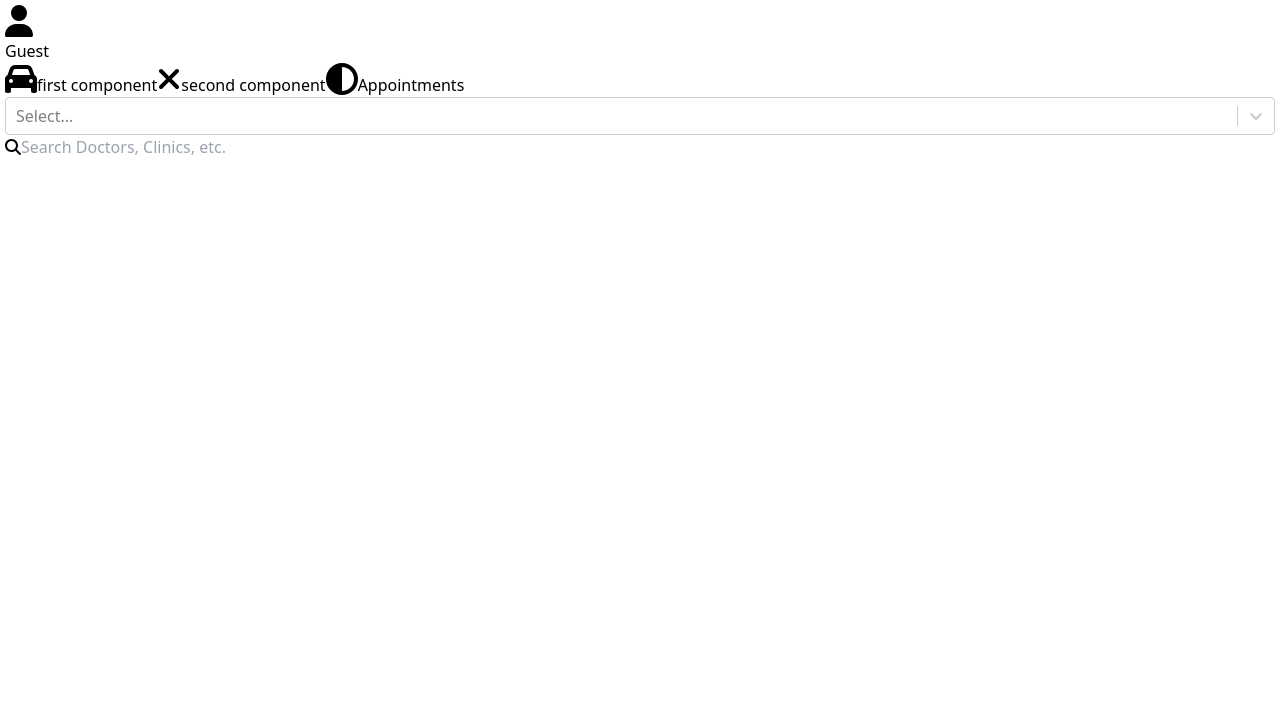
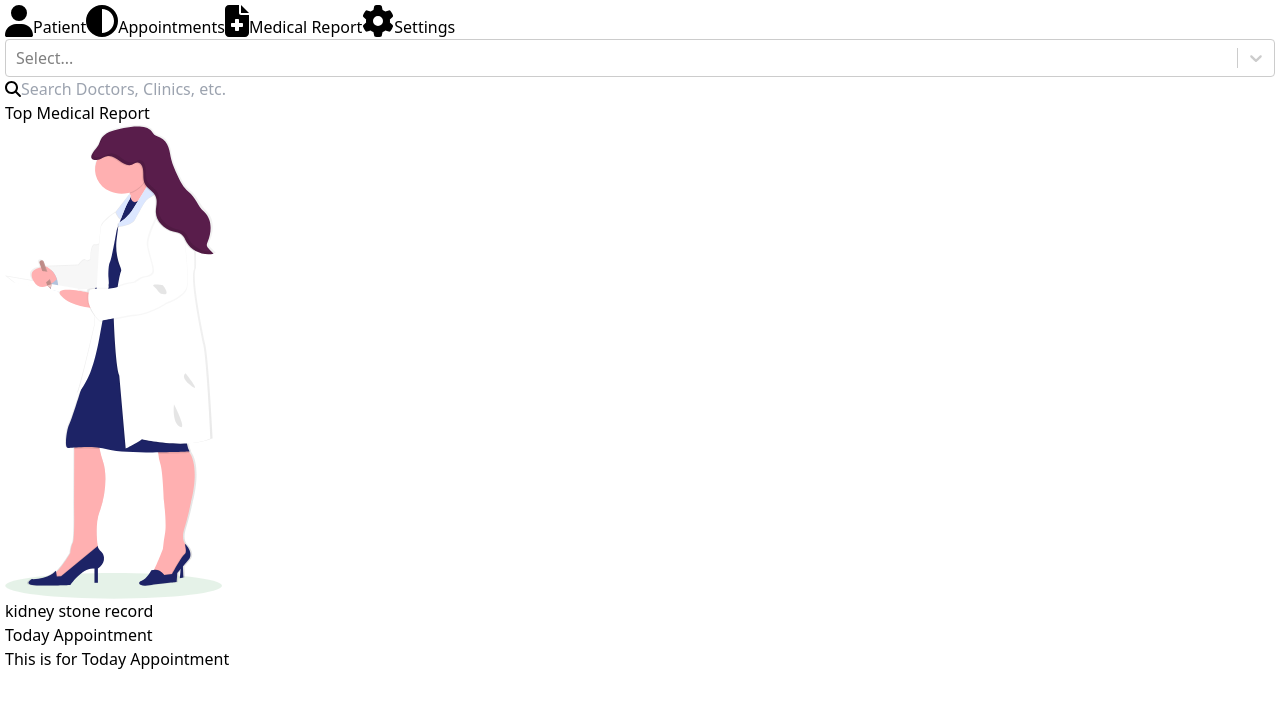
Before and after one commit to sajanstha201/Bharat-Health-Frontend, a React (Vite) app: page /patient in a window 1280 px wide. Shown: the top 708 px of the page. Built offline with nearby package versions, Linux system fonts and the light colour scheme.

Commit message:
done with adding medical reprot and setttng

```diff
--- /dev/null
+++ b/src/components/Container/ImageAdditionContainer.jsx
@@ -0,0 +1,41 @@
+import { faPlus } from "@fortawesome/free-solid-svg-icons"
+import { FontAwesomeIcon } from "@fortawesome/react-fontawesome"
+import React from "react"
+
+export default function ImageAdditionContainer({ uniqueName,image, setImage }) {
+  return (
+    <>
+      <input
+        accept=".png,.jpg,.jpeg"
+        type="file"
+        className="hidden"
+        id={uniqueName+"image-upload-input"}  // Use a unique ID here
+        onChange={() => {
+          setImage((prevData) => [
+            ...prevData,
+            ...document.getElementById(uniqueName+"image-upload-input").files
+          ]);
+          console.log(image)
+        }}
+      />
+        <div className="flex flex-wrap items-center justify-center gap-5 border rounded-md overflow-hidden">
+          {image.map((element, index) => (
+            <div key={index} className="relative w-[180px] h-[210px] shadow-lg rounded-md overflow-hidden">
+                <button className="w-[15px] h-[15px] bg-red-500 rounded-full flex items-center justify-center border border-black shadow-lg absolute top-0 right-0 cursor-pointer"
+                title="Remove"
+                onClick={()=>{
+                    setImage(prevData=>prevData.filter((_,i)=>i!=index))
+                }}/>
+              <img src={URL.createObjectURL(element)} alt="Uploaded" className="w-full h-full p-2" />
+            </div>
+          ))}
+          <label
+            htmlFor={uniqueName+"image-upload-input"}
+            className="flex items-center justify-center w-[180px] h-[210px] shadow-lg m-5 cursor-pointer hover:scale-105 transition-all duration-300 rounded-md"
+          >
+            <FontAwesomeIcon icon={faPlus} size="2x" />
+          </label>
+        </div>
+    </>
+  );
+}
--- /dev/null
+++ b/src/components/Container/NormalContainer.jsx
@@ -0,0 +1,10 @@
+import React from "react"
+import { Link, useNavigate } from "react-router-dom"
+export default function NormalContainer({img,name,url}){
+   return(
+    <Link to={url} className="w-[200px] h-[200px] rounded-md shadow-lg flex flex-col items-center justify-center m-10 hover:scale-105 transition-all duration-300">
+        <img src={img} className="w-full h-[80%]"></img>
+        {name}
+    </Link>
+   )
+}
--- /dev/null
+++ b/src/components/Container/index.jsx
@@ -0,0 +1 @@
+export {default as ImageAdditionContainer} from './ImageAdditionContainer.jsx'
--- a/src/components/SideBar/SideBar.jsx
+++ b/src/components/SideBar/SideBar.jsx
@@ -8,10 +8,6 @@ export default function SideBar({navElements}){
     const navigate=useNavigate()
    return(
     <div className={`h-screen flex flex-col gap-10 p-4 w-full top-0  left-0 rounded-md  bg-gray-200 shadow-lg transition-all duration-200`}>
-        <div className="flex items-start w-full p-2 gap-10">
-            <FontAwesomeIcon icon={faUser} size='2x'/>
-            <p>Guest</p>
-        </div>
         {navElements.map(element =>(
             <Link to={element.url} className="flex items-center gap-5">
             <FontAwesomeIcon icon={element.icon} size="2x"/>
--- a/src/components/User/Registered/Patient/AppointmentPage.jsx
+++ b/src/components/User/Registered/Patient/Appointment/Appointment.jsx
@@ -1,7 +1,7 @@
 import React from 'react'
-import SideBar from '../../../SideBar/SideBar'
-import DoctorB from './DocotrB.svg'
-export default function AppointmentPage() {
+import SideBar from '../../../../SideBar/SideBar'
+import DoctorB from '../DocotrB.svg'
+export default function Appointment() {
   return (
     <div style={{backgroundColor: "#F4F4F4",width:"967px", aspectRatio:"4/3"}} className='grid grid-cols-2 rounded-xl m-auto my-4'>
         <div style={{gridColumnStart:'1 span 1'}} className='flex gap-7 flex-col justify-center items-center'>
--- /dev/null
+++ b/src/components/User/Registered/Patient/Appointment/TodayAppointment.jsx
@@ -0,0 +1,7 @@
+import React from "react"
+export default function TodayAppointment(){
+   return(
+   <>
+   <p>This is for Today Appointment</p>
+   </>)
+}
--- /dev/null
+++ b/src/components/User/Registered/Patient/MedicalReport/MedicalReport.jsx
@@ -0,0 +1,10 @@
+import React, { useState } from "react"
+import ImageAdditionContainer from "../../../../Container/ImageAdditionContainer"
+export default function MedicalReport(){
+   const [img,setImg]=useState([])
+   return(
+   <>
+    <p>Adding Medical Report</p>
+    <ImageAdditionContainer uniqueName={'sajan'} image={img} setImage={setImg}/>
+   </>)
+}
--- /dev/null
+++ b/src/components/User/Registered/Patient/MedicalReport/TopMedicalReport.jsx
@@ -0,0 +1,9 @@
+import React from "react"
+import NormalContainer from '../../../../Container/NormalContainer'
+import img from '../DocotrB.svg'
+export default function TopMedicalReport(){
+   return(
+   <>
+   <NormalContainer name='kidney stone record' url='/patinet/kidney' img={img}/>
+   </>)
+}
--- a/src/components/User/Registered/Patient/PatientMainPage.jsx
+++ b/src/components/User/Registered/Patient/PatientMainPage.jsx
@@ -1,23 +1,35 @@
 import React from "react"
-import { Outlet } from "react-router-dom"
+import { Outlet, useLocation } from "react-router-dom"
 import SideBar from "../../../SideBar/SideBar"
 import Search from "../../../Search/Search"
-import { faCar, faClose } from "@fortawesome/free-solid-svg-icons"
+import { faCar, faClose, faCog, faFileMedical, faUser } from "@fortawesome/free-solid-svg-icons"
 import { faAdjust } from "@fortawesome/free-solid-svg-icons/faAdjust"
+import TopMedicalReport from "./MedicalReport/TopMedicalReport"
+import TodayAppointment from './Appointment/TodayAppointment'
 export default function PatientMainPage(){
+   const loc=useLocation()
    return(
       <div className="flex flex-row gap-3">
          <div className="w-[20%]">
          <SideBar className="col-start-1"
             navElements={[
-               {name:'first component',url:'/user/first', icon:faCar},
-               {name:'second component',url:'/user/second', icon:faClose},
-               {name:'Appointments', url: '/patient/appointments', icon: faAdjust}
+               {name:'Patient',url:'/patient',icon:faUser},
+               {name:'Appointments', url: '/patient/appointments', icon: faAdjust},
+               {name:'Medical Report' ,url:'/patient/medical-report', icon:faFileMedical},
+               {name:'Settings',url:'/patient/settings',icon:faCog},
+
             ]}
          />
          </div>
          <div className="w-[80%]">
             <Search></Search>
+            {loc.pathname==='/patient'&&
+            <>
+               <h1>Top Medical Report</h1>
+               <TopMedicalReport/>
+               <h1>Today Appointment</h1>
+               <TodayAppointment/>
+            </>}
             <Outlet />
          </div>
       </div>
--- /dev/null
+++ b/src/components/User/Registered/Patient/Setting/Setting.jsx
@@ -0,0 +1,10 @@
+import React from "react"
+import NormalContainer from "../../../../Container/NormalContainer"
+import img from "../DocotrB.svg"
+export default function Setting(){
+   return(
+   <>
+    <p>THis is settign main page</p>
+    <NormalContainer name={'sajan shrestha'} url={'/patient/sajan'} img={img}/>
+   </>)
+}
--- /dev/null
+++ b/src/components/User/Registered/Patient/index.jsx
@@ -0,0 +1,3 @@
+export {default as MedicalReport} from './MedicalReport/MedicalReport.jsx'
+export {default as Setting} from './Setting/Setting.jsx'
+export {default as Appointment} from './Appointment/Appointment.jsx'
```
Also changed, not shown: src/main.jsx (+10 -5 lines).
